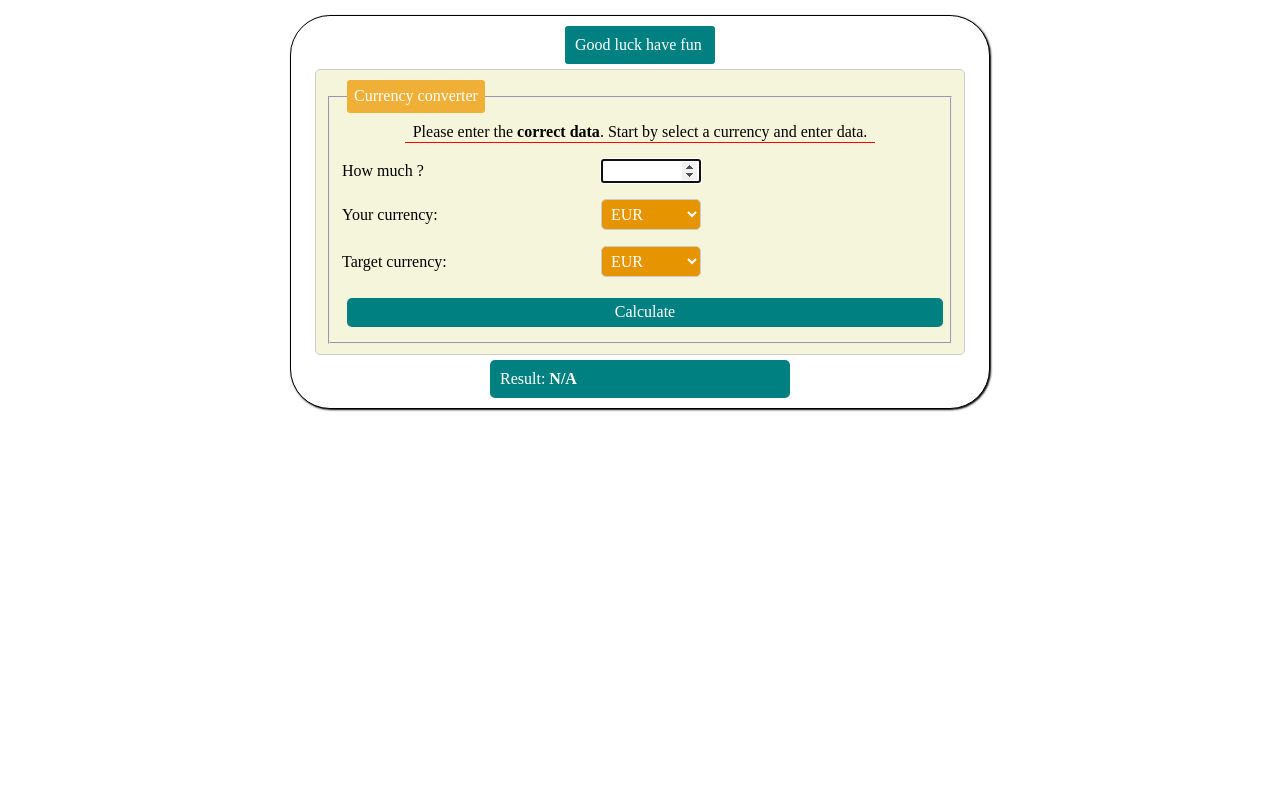
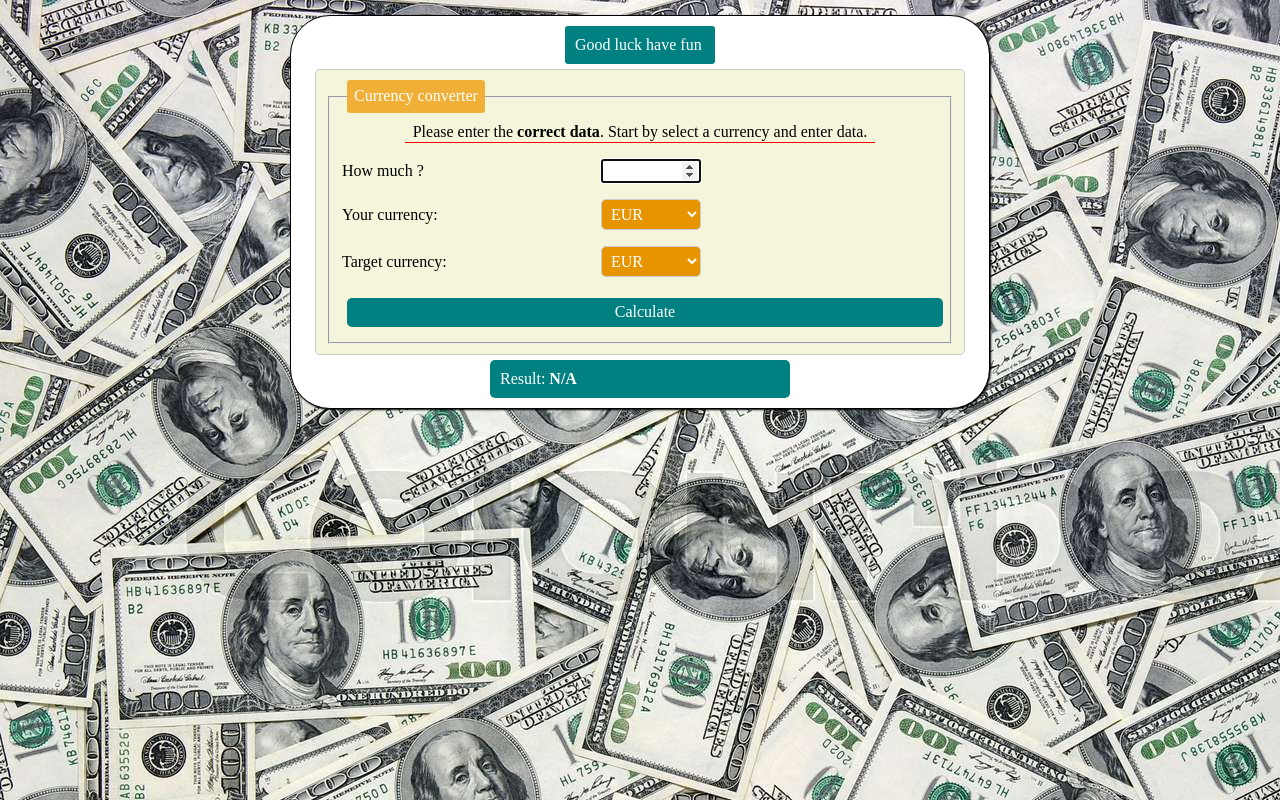
Before and after one commit to Arkadiusz0809/Currency_converter, a plain HTML site: page index.html in a window 1280 px wide. Drawn offline with nearby package versions, Linux system fonts and the light colour scheme.

Commit message:
fix style.css

```diff
--- a/css/style.css
+++ b/css/style.css
@@ -30,5 +30,5 @@ html{
 .body{
     max-width: 1600px;
     width:100%;
-    /* background-image: url("../image/money.jpg"); */
+    background-image: url("../image/money.jpg");
 }
```
